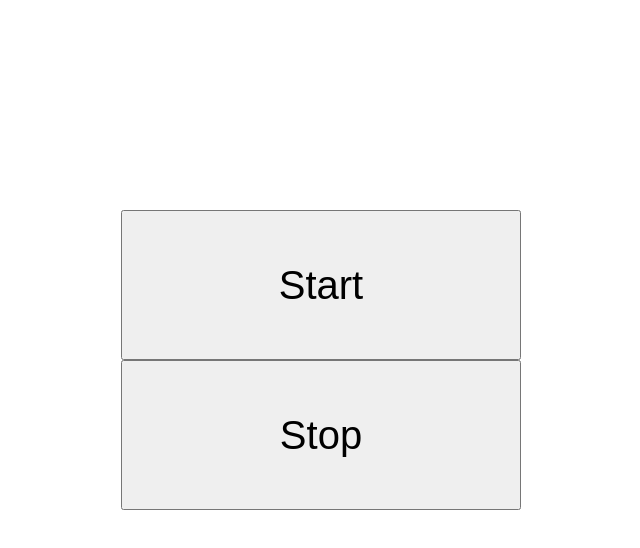
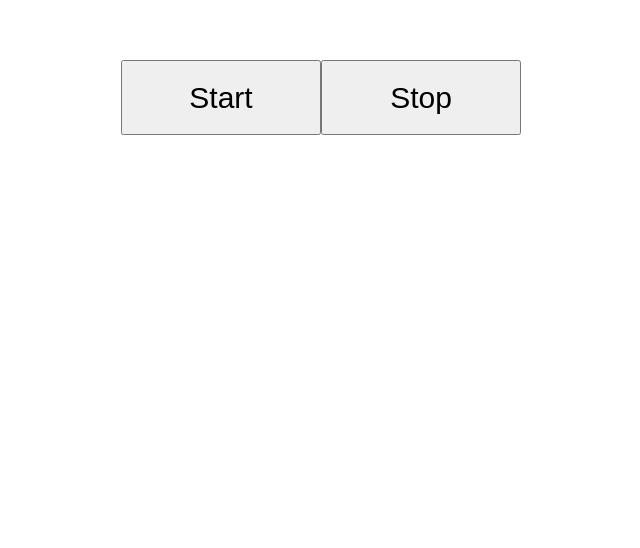
Before and after one commit to os-born/goit-js-hw-11-color-switch, a plain HTML site: page index.html in a window 1280 px wide. Shown: the part 348-896 px from the top of the page, without its empty margins (319-959 px from the left). Drawn offline with Linux system fonts and the light colour scheme.

Commit message:
edit css

```diff
--- a/styles.css
+++ b/styles.css
@@ -2,18 +2,22 @@ body{
     display: flex;
     align-items: center;
     justify-content: center;
-    padding: 200px;
+    padding: 150px;
 }
 
 
 button {
+    align-items: center;
     text-align: center ;
-    height: 150px;
-    width: 400px;
-    font-size: 40px;
+    height: 75px;
+    width: 200px;
+    font-size: 30px;
 }
 
 .conteiner{
-    padding: 350px;
-    margin: auto;
+    display: flex;
+    align-items: center;
+    justify-content: center;
+    padding: 250px;
+
 }
```
